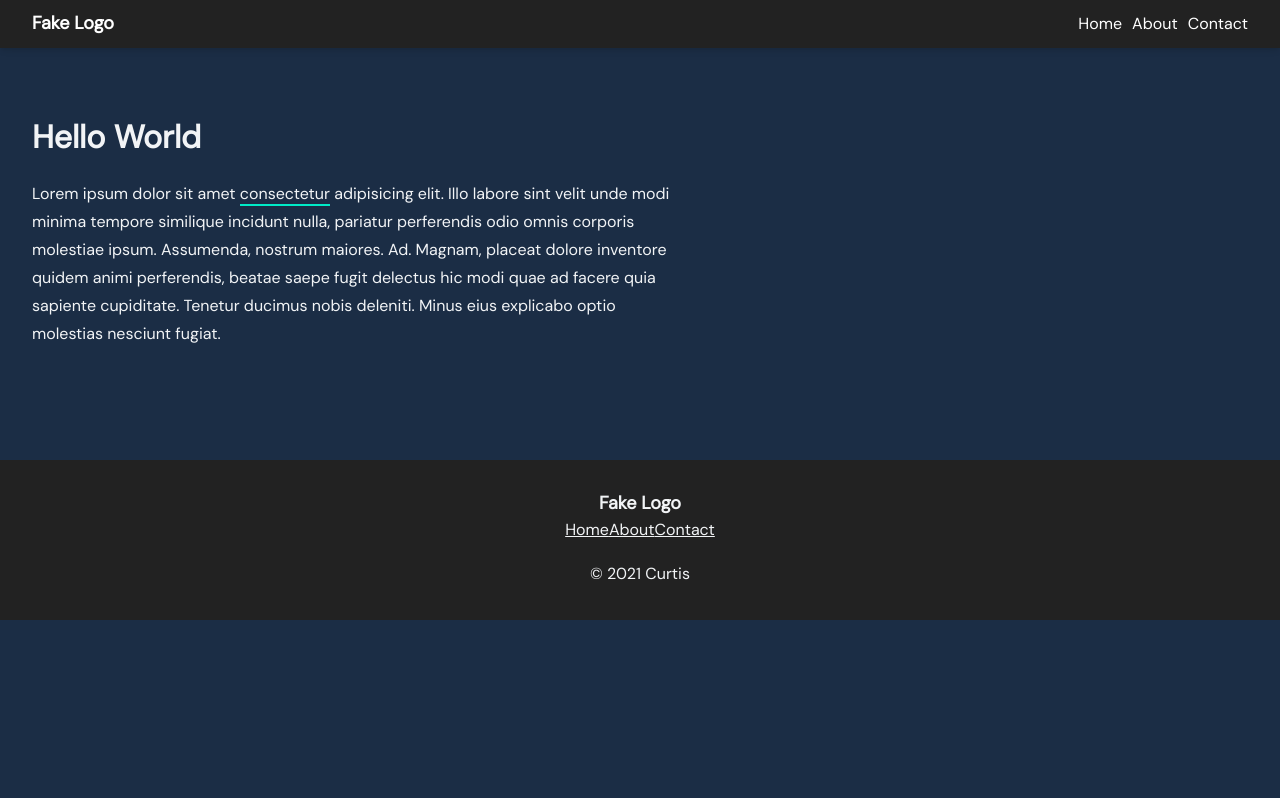
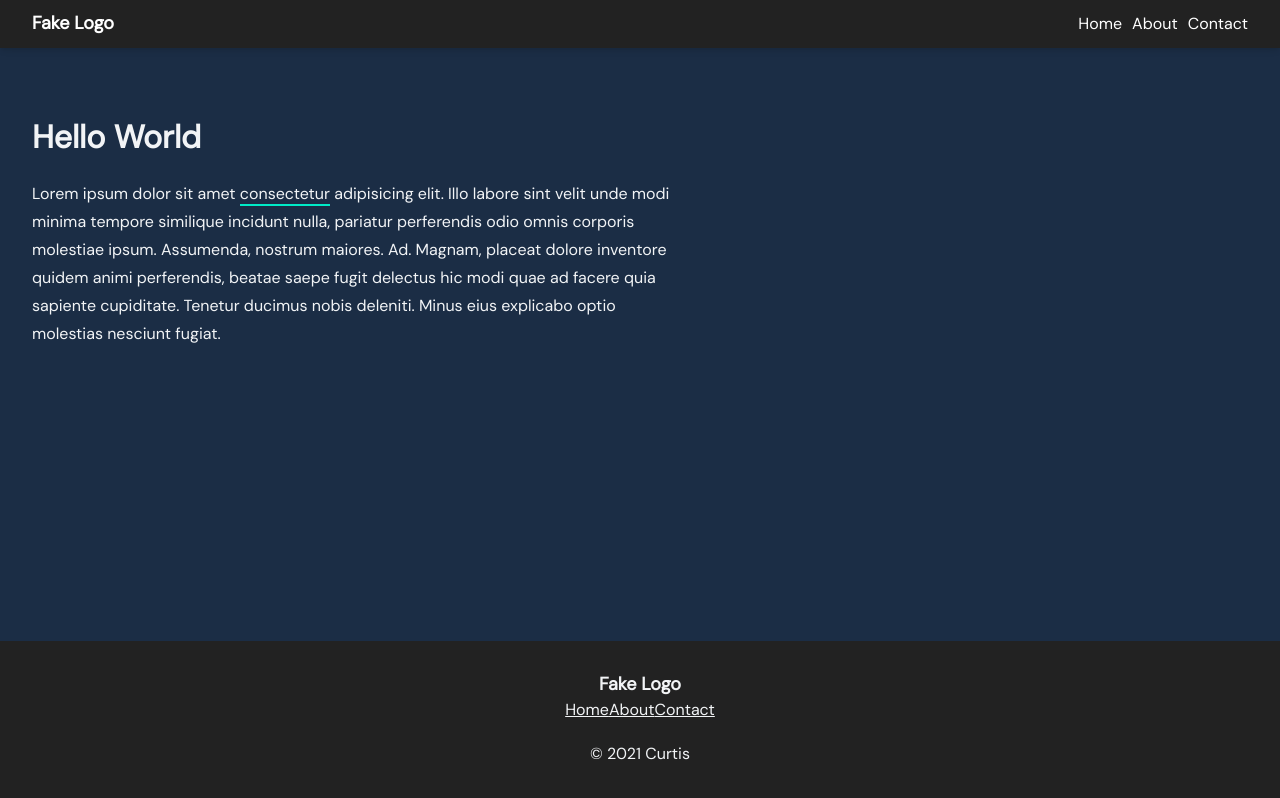
Before and after one commit to curtisgry/base-css, a website built with Parcel: page index.html in a window 1280 px wide. Built offline with nearby package versions, Linux system fonts and the light colour scheme.

Commit message:
update footer

```diff
--- a/css/style.css
+++ b/css/style.css
@@ -96,6 +96,10 @@ footer {
     background: var(--footerBackground);
     color: var(--footerTextColor);
     padding: 2rem var(--containerPadding);
+    position: absolute;
+    bottom: 0;
+    left: 0;
+    width: 100%;
     text-align: center;
 }
 
```
